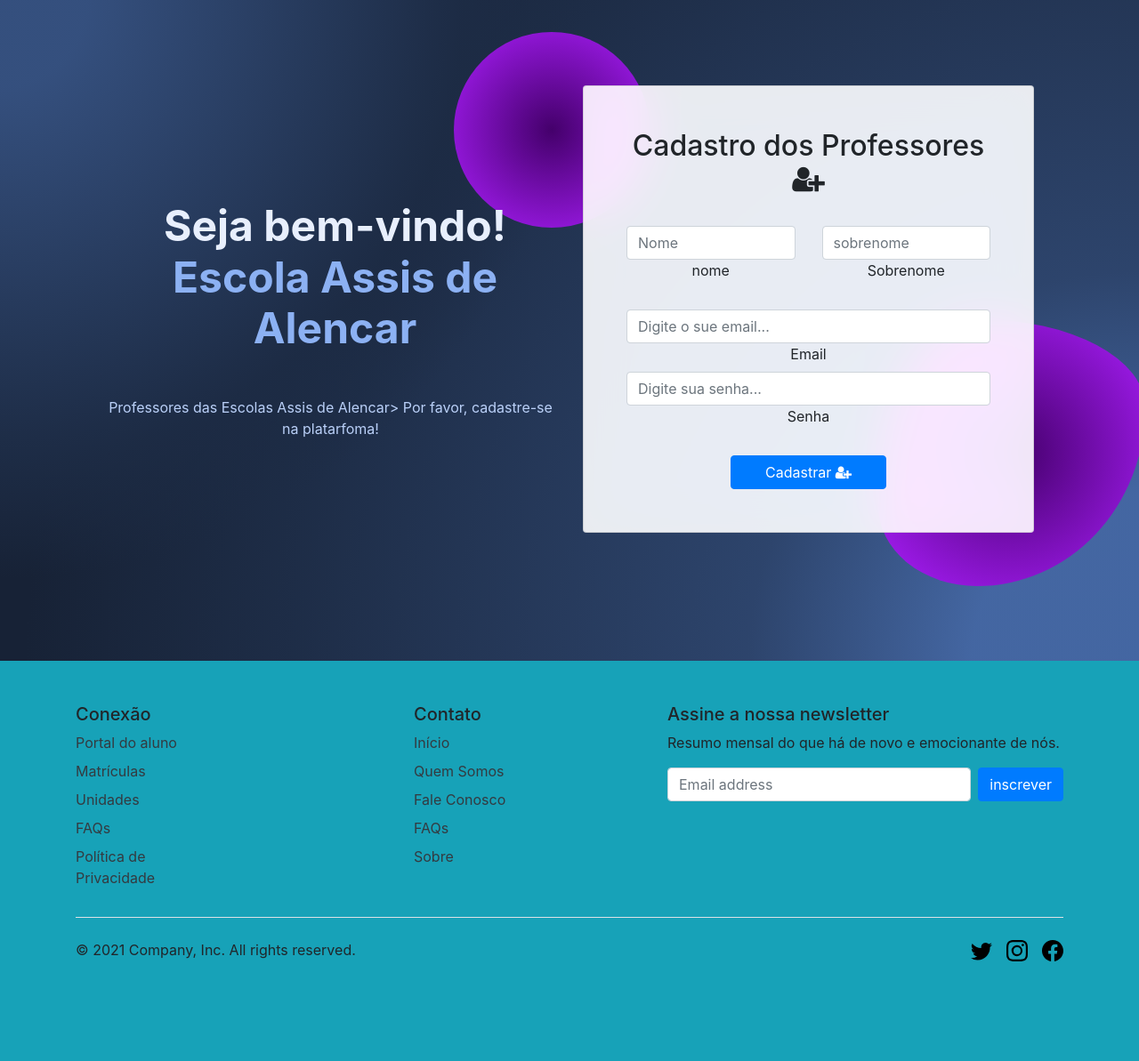
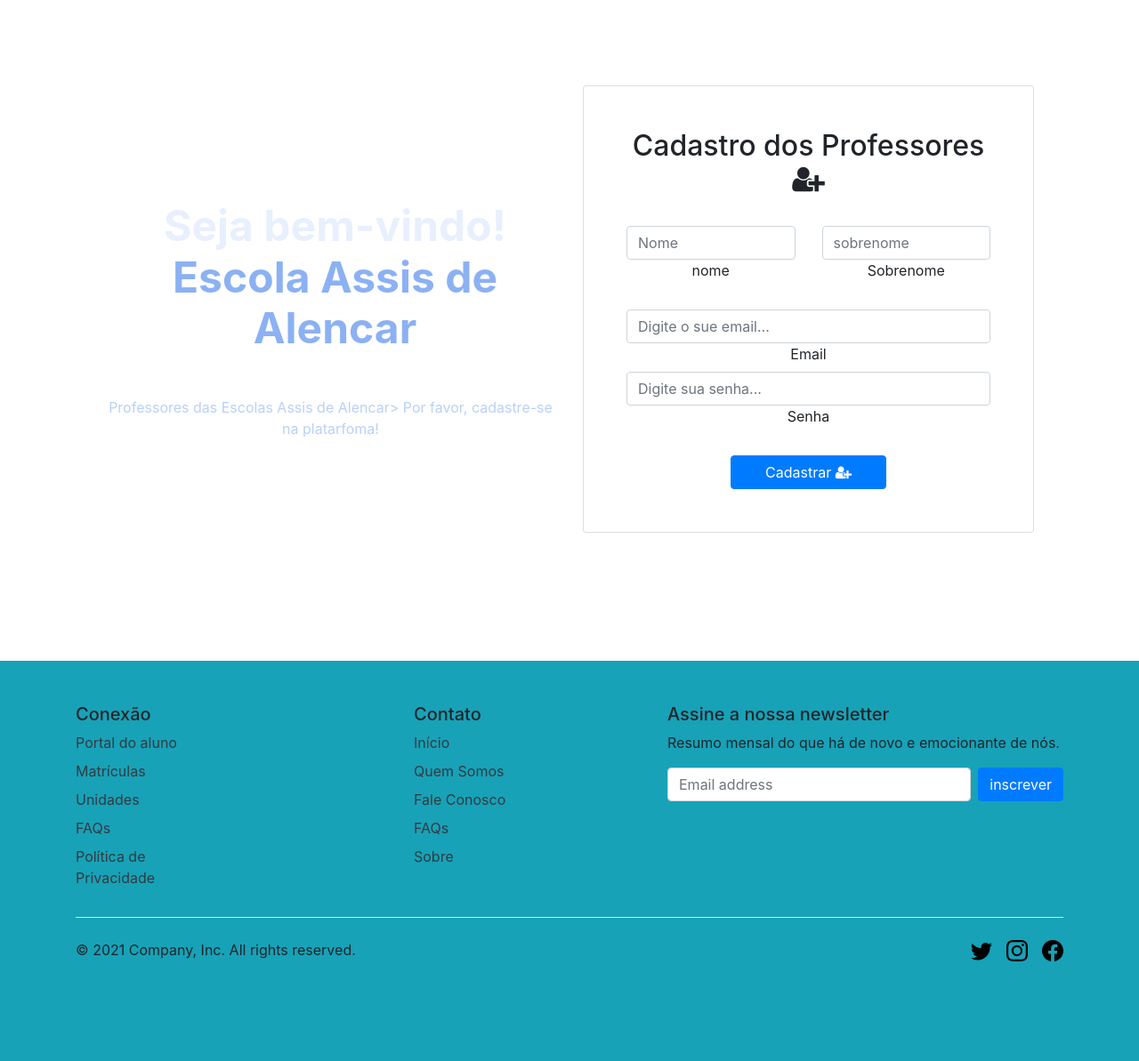
Before and after one commit to KevinRodrigues23/Escola_assis_de_alencar, a PHP site: page / in a window 1280 px wide. Shown: the part 56-1249 px from the top of the page at 89% size. Run offline with PHP 8.4, Linux system fonts and the light colour scheme.

Commit message:
Design atualizado

```diff
--- a/index.php
+++ b/index.php
@@ -97,47 +97,7 @@ session_start();
 
     <!-- Section: Design Block -->
 <section class="background-radial-gradient overflow-hidden">
-  <style>
-    .background-radial-gradient {
-      background-color: hsl(218, 41%, 15%);
-      background-image: radial-gradient(650px circle at 0% 0%,
-          hsl(218, 41%, 35%) 15%,
-          hsl(218, 41%, 30%) 35%,
-          hsl(218, 41%, 20%) 75%,
-          hsl(218, 41%, 19%) 80%,
-          transparent 100%),
-        radial-gradient(1250px circle at 100% 100%,
-          hsl(218, 41%, 45%) 15%,
-          hsl(218, 41%, 30%) 35%,
-          hsl(218, 41%, 20%) 75%,
-          hsl(218, 41%, 19%) 80%,
-          transparent 100%);
-    }
 
-    #radius-shape-1 {
-      height: 220px;
-      width: 220px;
-      top: -60px;
-      left: -130px;
-      background: radial-gradient(#44006b, #ad1fff);
-      overflow: hidden;
-    }
-
-    #radius-shape-2 {
-      border-radius: 38% 62% 63% 37% / 70% 33% 67% 30%;
-      bottom: -60px;
-      right: -110px;
-      width: 300px;
-      height: 300px;
-      background: radial-gradient(#44006b, #ad1fff);
-      overflow: hidden;
-    }
-
-    .bg-glass {
-      background-color: hsla(0, 0%, 100%, 0.9) !important;
-      backdrop-filter: saturate(200%) blur(25px);
-    }
-  </style>
 
   <div class="container px-4 py-5 px-md-5 text-center text-lg-start my-5">
     <div class="row gx-lg-5 align-items-center mb-5">
@@ -152,8 +112,7 @@ session_start();
       </div>
 
       <div class="col-lg-6 mb-5 mb-lg-0 position-relative">
-        <div id="radius-shape-1" class="position-absolute rounded-circle shadow-5-strong"></div>
-        <div id="radius-shape-2" class="position-absolute shadow-5-strong"></div>
+
 
         <div class="card bg-glass">
           <div class="card-body px-4 py-5 px-md-5">
```
